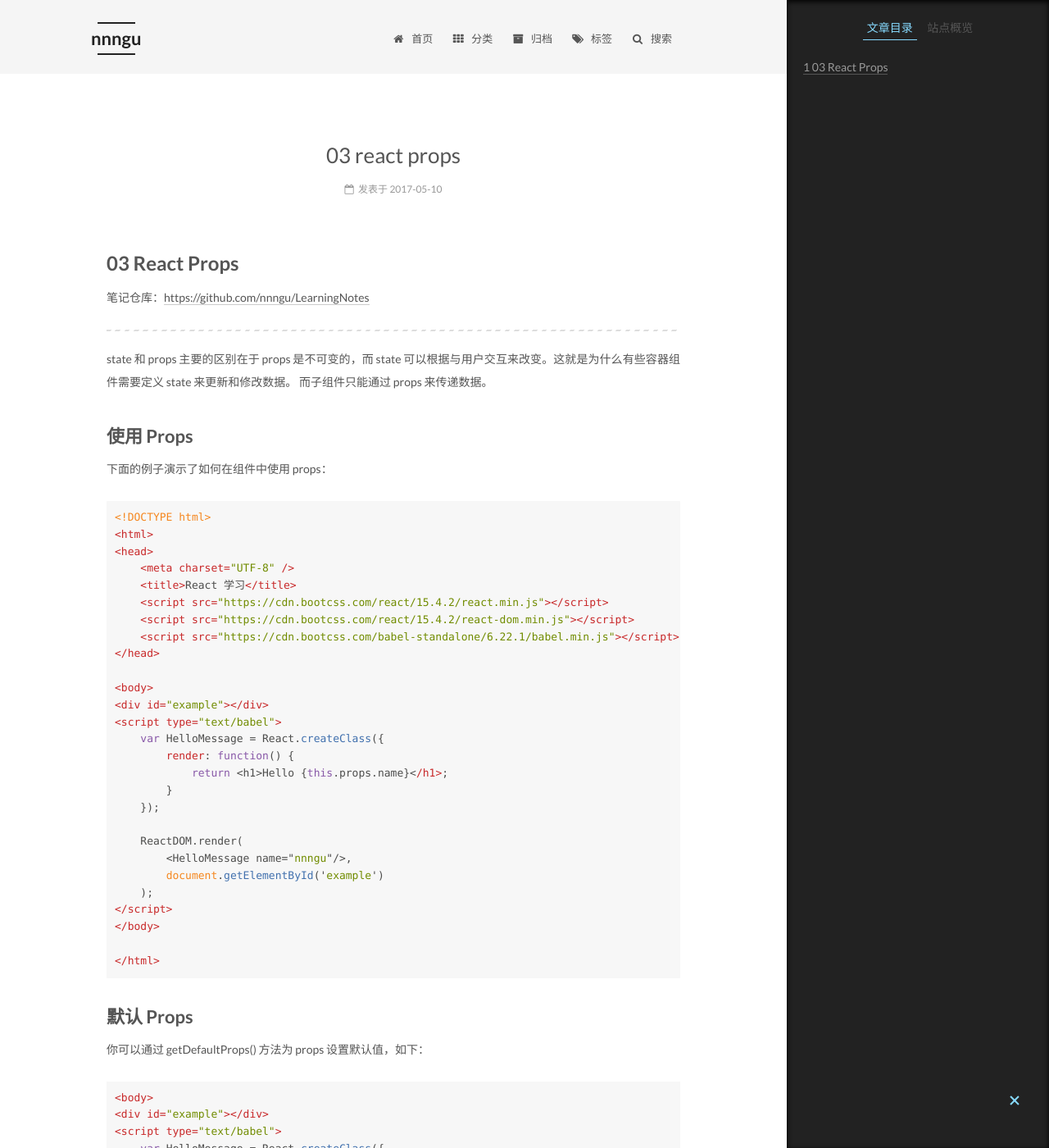
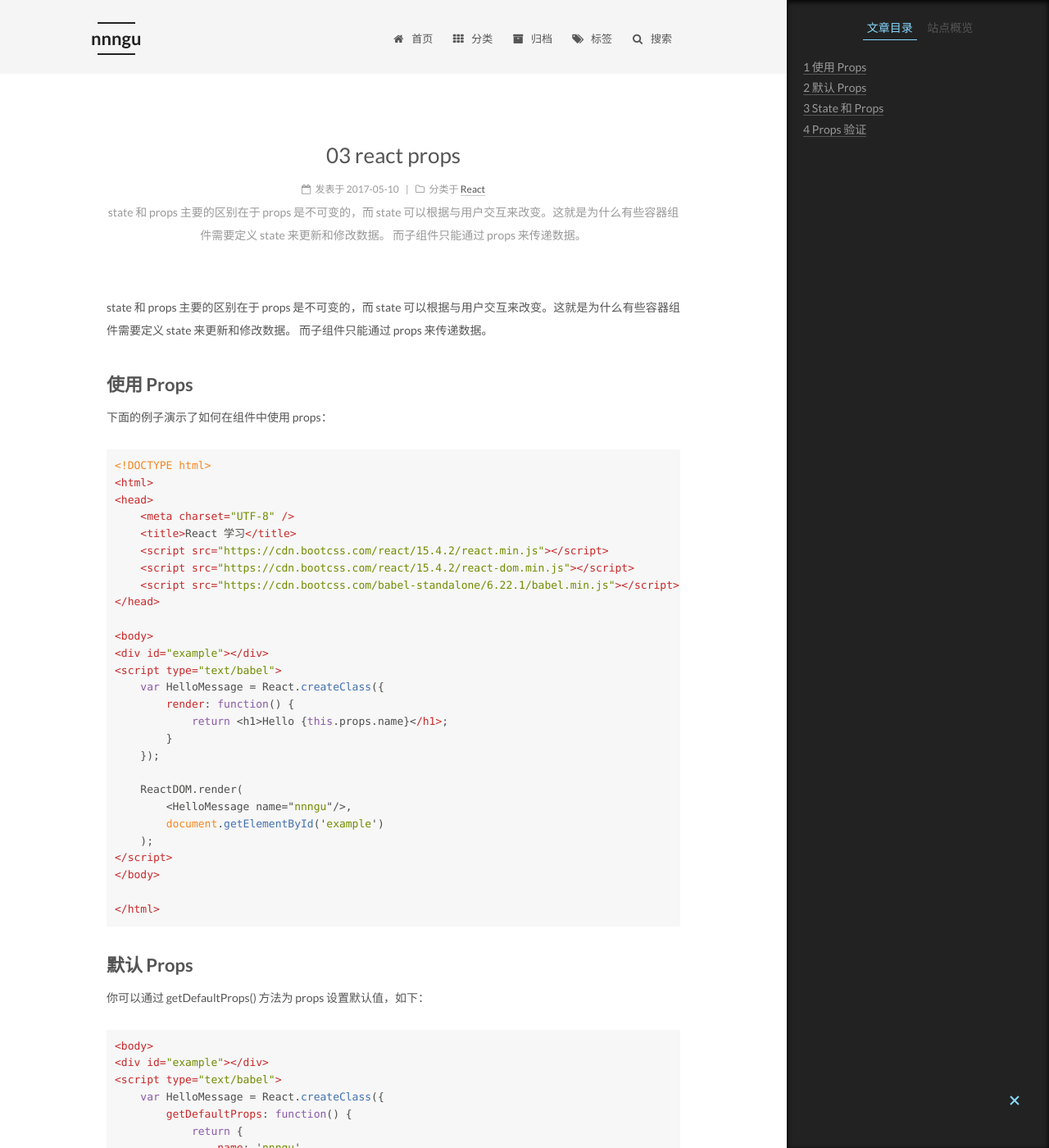
Before and after one commit to nnngu/LearningNotes, a Jekyll site: the page built from _posts/2017-05-10-03 React Props.md, in a window 1280 px wide and 1400 px high. Shown: the whole window at 82% size. Built offline with Jekyll 4.4.1, drawn with Linux system fonts in a browser that asks for light colours.

Commit message:
修改文件: _posts/2017-05-10-03 React Props.md

```diff
--- a/_posts/2017-05-10-03 React Props.md
+++ b/_posts/2017-05-10-03 React Props.md
@@ -1,7 +1,6 @@
-# 03 React Props
-
-笔记仓库：[https://github.com/nnngu/LearningNotes](https://github.com/nnngu/LearningNotes)
-
+---
+categories: React
+description: state 和 props 主要的区别在于 props 是不可变的，而 state 可以根据与用户交互来改变。这就是为什么有些容器组件需要定义 state 来更新和修改数据。 而子组件只能通过 props 来传递数据。
 ---
 
 state 和 props 主要的区别在于 props 是不可变的，而 state 可以根据与用户交互来改变。这就是为什么有些容器组件需要定义 state 来更新和修改数据。 而子组件只能通过 props 来传递数据。
```
